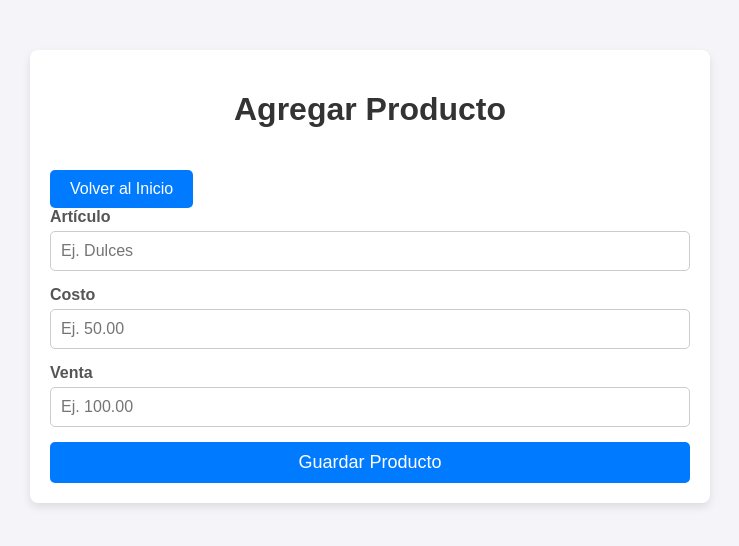
After one commit to marioalfonso111/FacturacionGolosinas, a Django app: page /productos/agregar/ in a window 1280 px wide. The commit adds this page. Shown: the top 546 px of the page, without its empty margins (270-1009 px from the left). Run offline with Django 5.2, Linux system fonts and the light colour scheme.

Commit message:
Estiliza reportes, agrega botones 'Volver al Inicio' y ajusta lógica de vistas

```diff
--- /dev/null
+++ b/mi_negocio/productos/templates/productos/agregar_producto.html
@@ -0,0 +1,88 @@
+<!DOCTYPE html>
+<html lang="es">
+<head>
+    <meta charset="UTF-8">
+    <meta name="viewport" content="width=device-width, initial-scale=1.0">
+    <title>Agregar Producto</title>
+    <style>
+        body {
+            font-family: Arial, sans-serif;
+            background-color: #f4f4f9;
+            margin: 0;
+            padding: 0;
+        }
+
+        .container {
+            width: 50%;
+            margin: 50px auto;
+            background: #ffffff;
+            padding: 20px;
+            border-radius: 8px;
+            box-shadow: 0px 4px 8px rgba(0, 0, 0, 0.1);
+        }
+
+        h1 {
+            text-align: center;
+            color: #333333;
+        }
+
+        form {
+            display: flex;
+            flex-direction: column;
+        }
+
+        label {
+            margin-bottom: 5px;
+            font-weight: bold;
+            color: #555555;
+        }
+
+        input {
+            font-size: 16px;
+            padding: 10px;
+            margin-bottom: 15px;
+            border: 1px solid #cccccc;
+            border-radius: 5px;
+        }
+
+        button {
+            font-size: 18px;
+            padding: 10px;
+            color: white;
+            background-color: #007BFF;
+            border: none;
+            border-radius: 5px;
+            cursor: pointer;
+            transition: background-color 0.3s;
+        }
+
+        button:hover {
+            background-color: #0056b3;
+        }
+    </style>
+</head>
+<body>
+    <div class="container">
+        <h1>Agregar Producto</h1>
+        <button onclick="window.location.href='/'" style="padding: 10px 20px; font-size: 16px; background-color: #007BFF; color: white; border: none; border-radius: 5px; cursor: pointer; margin-top: 20px;">
+            Volver al Inicio
+        </button>
+
+        <form method="POST">
+            {% csrf_token %}
+            <label for="articulo">Artículo</label>
+            <input type="text" id="articulo" name="articulo" placeholder="Ej. Dulces">
+
+            <label for="costo">Costo</label>
+            <input type="number" id="costo" name="costo" step="0.01" placeholder="Ej. 50.00">
+
+            <label for="venta">Venta</label>
+            <input type="number" id="venta" name="venta" step="0.01" placeholder="Ej. 100.00">
+
+            <button type="submit">Guardar Producto</button>
+
+        </form>
+
+    </div>
+</body>
+</html>
--- a/mi_negocio/productos/templates/productos/eliminar_producto.html
+++ b/mi_negocio/productos/templates/productos/eliminar_producto.html
@@ -57,6 +57,9 @@
             </form>
             <!-- Enlace para cancelar y volver -->
             <a href="{% url 'lista_productos' %}">Cancelar</a>
+            <button onclick="window.location.href='/'" style="padding: 10px 20px; font-size: 16px; background-color: #007BFF; color: white; border: none; border-radius: 5px; cursor: pointer; margin-top: 20px;">
+                Volver al Inicio
+            </button>
         </div>
     </div>
 </body>
--- a/mi_negocio/productos/templates/productos/facturar.html
+++ b/mi_negocio/productos/templates/productos/facturar.html
@@ -53,6 +53,9 @@
         </table>
         <button type="button" onclick="agregarFila()">Agregar Producto</button>
         <button type="submit">Registrar Venta</button>
+        <button onclick="window.location.href='/'" style="padding: 10px 20px; font-size: 16px; background-color: #007BFF; color: white; border: none; border-radius: 5px; cursor: pointer; margin-top: 20px;">
+            Volver al Inicio
+        </button>
     </form>
 
     <script>
--- a/mi_negocio/productos/templates/productos/lista.html
+++ b/mi_negocio/productos/templates/productos/lista.html
@@ -69,6 +69,9 @@
 </head>
 <body>
     <h1>Lista de Productos</h1>
+    <button onclick="window.location.href='/'" style="padding: 10px 20px; font-size: 16px; background-color: #007BFF; color: white; border: none; border-radius: 5px; cursor: pointer; margin-top: 20px;">
+        Volver al Inicio
+    </button>
 
     <!-- Botón para agregar producto -->
     <div style="text-align: center;">
--- a/mi_negocio/productos/templates/productos/mostrar_factura.html
+++ b/mi_negocio/productos/templates/productos/mostrar_factura.html
@@ -9,5 +9,9 @@
         style="width: 100%; height: 400px; border: none;"
         onload="this.contentWindow.print();">
     </iframe>
+    <button onclick="window.location.href='/'" style="padding: 10px 20px; font-size: 16px; background-color: #007BFF; color: white; border: none; border-radius: 5px; cursor: pointer; margin-top: 20px;">
+        Volver al Inicio
+    </button>
+
 </body>
 </html>
--- a/mi_negocio/productos/views.py
+++ b/mi_negocio/productos/views.py
@@ -13,14 +13,20 @@ from .forms import ProductoForm
 from .models import Venta, DetalleVenta, Producto
 
 def agregar_producto(request):
-    if request.method == 'POST':
-        form = ProductoForm(request.POST)
-        if form.is_valid():
-            form.save()
-            return redirect('lista_productos')
-    else:
-        form = ProductoForm()
-    return render(request, 'productos/agregar_producto.html', {'form': form})
+    if request.method == "POST":
+        articulo = request.POST.get("articulo")
+        costo = request.POST.get("costo")
+        venta = request.POST.get("venta")
+
+        # Guarda los datos en la base de datos
+        Producto.objects.create(
+            articulo=articulo,
+            costo=costo,
+            venta=venta,
+        )
+        return redirect('/productos')  # Redirige al listado de productos
+
+    return render(request, "productos/agregar_producto.html")
 
 def editar_producto(request, pk):
     producto = get_object_or_404(Producto, pk=pk)
@@ -47,10 +53,10 @@ def lista_productos(request):
     query = request.GET.get('q')  # Obtiene el término de búsqueda de la URL
     if query:
         # Filtrar productos cuyo artículo contenga el término de búsqueda (case insensitive)
-        productos = Producto.objects.filter(articulo__icontains=query)
+        productos = Producto.objects.filter(articulo__icontains=query).order_by('articulo')
     else:
         # Mostrar todos los productos si no hay búsqueda
-        productos = Producto.objects.all()
+        productos = Producto.objects.all().order_by('articulo')
     return render(request, 'productos/lista.html', {'productos': productos, 'query': query})
 
 def registrar_venta(request):
@@ -144,10 +150,6 @@ def generar_factura(request, venta_id):
     pdf.build(elements)
     return response
 
-
-def reporte_ventas(request):
-    from django.utils.timezone import now, timedelta
-
 def reporte_ventas(request):
     filtro = request.GET.get('filtro')  # Obtiene el filtro del parámetro de la URL
     hoy = now().date()
@@ -167,15 +169,24 @@ def reporte_ventas(request):
         # Mostrar todas las ventas si no hay filtro
         ventas = Venta.objects.all()
 
-    # Calcular ingresos y ganancias
-    total_ingresos = ventas.aggregate(Sum('detalles__subtotal'))['detalles__subtotal__sum'] or 0
+    # Calcular totales por venta
+    ventas_con_totales = []
+    for venta in ventas:
+        subtotal = venta.detalles.aggregate(total=Sum('subtotal'))['total'] or 0
+        ventas_con_totales.append({'venta': venta, 'subtotal': subtotal})
+
+    # Calcular ingresos y ganancias totales
+    total_ingresos = sum(item['subtotal'] for item in ventas_con_totales)
     total_ganancia = sum(
-        sum(detalle.subtotal - (detalle.cantidad * detalle.producto.costo) for detalle in venta.detalles.all())
-        for venta in ventas
+        sum(
+            detalle.subtotal - (detalle.cantidad * detalle.producto.costo)
+            for detalle in item['venta'].detalles.all()
+        )
+        for item in ventas_con_totales
     )
 
     return render(request, 'productos/reporte_ventas.html', {
-        'ventas': ventas,
+        'ventas_con_totales': ventas_con_totales,
         'total_ingresos': total_ingresos,
         'total_ganancia': total_ganancia,
         'filtro': filtro
```
Also changed, not shown: mi_negocio/productos/templates/productos/editar_producto.html (added, +74 -0 lines), mi_negocio/productos/templates/productos/reporte_ventas.html (+53 -14 lines), mi_negocio/db.sqlite3.
